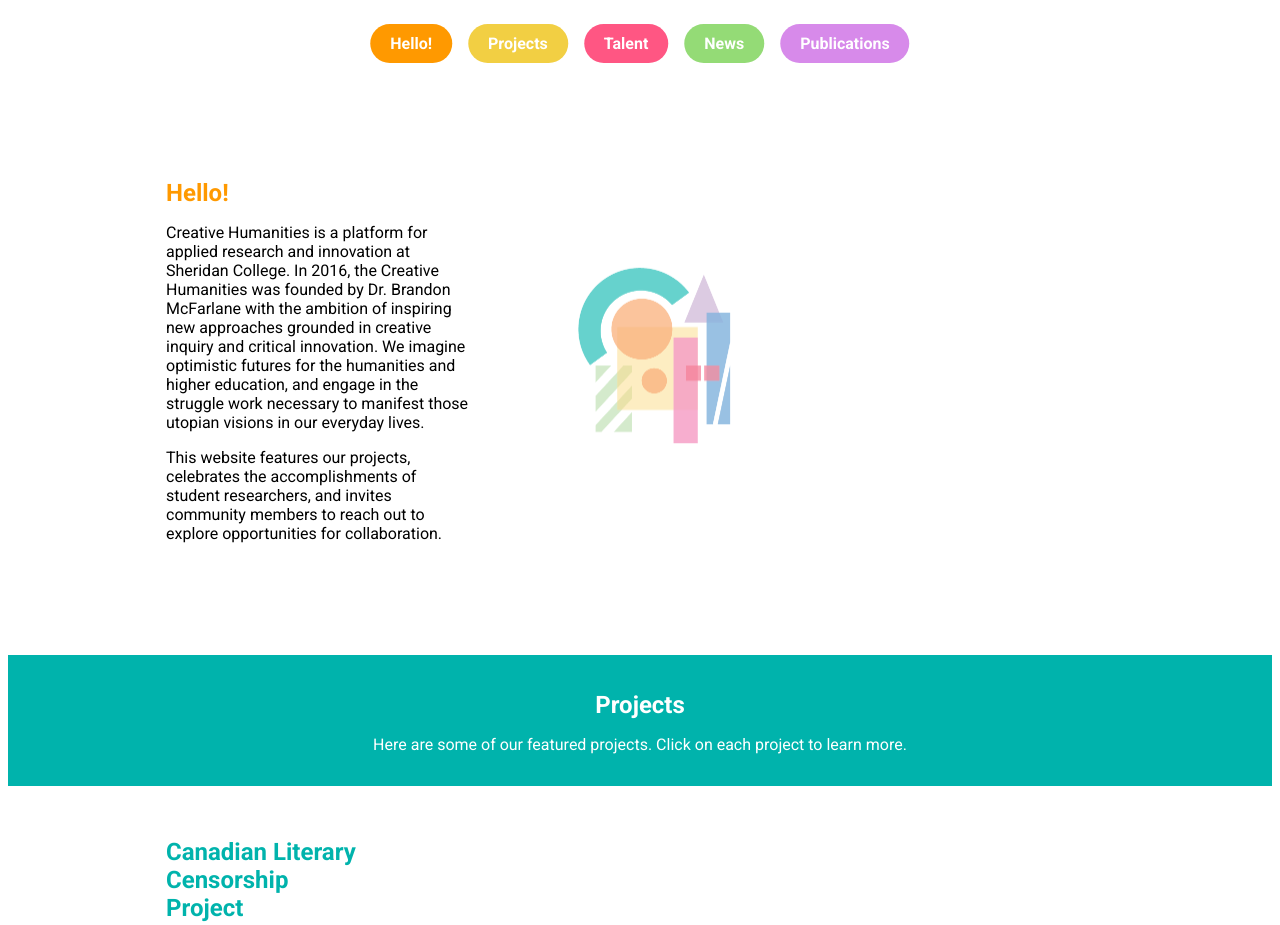
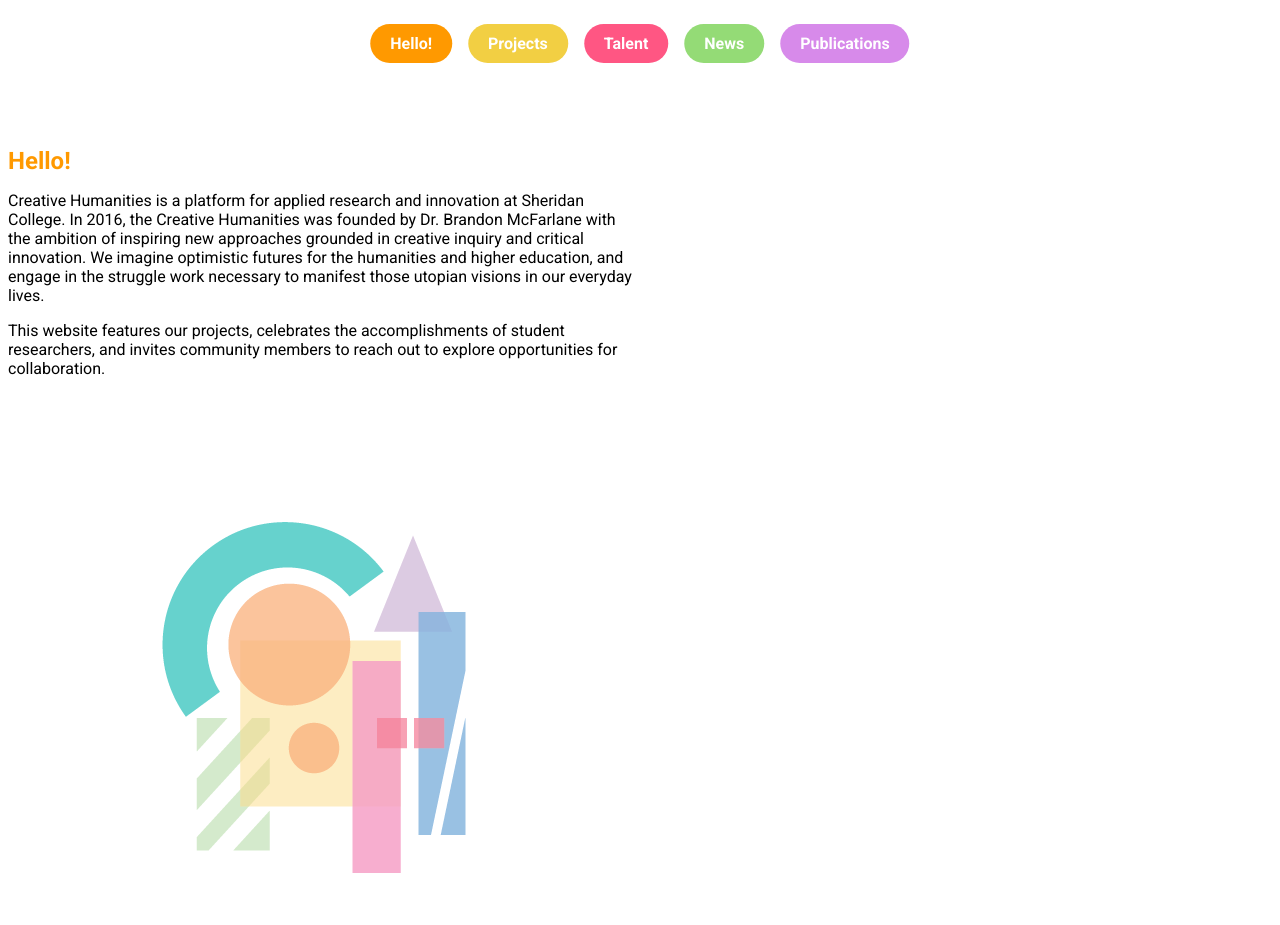
Before and after one commit to CreativeHumanities/creativehumanities.ca, a plain HTML site: page index.html in a window 1280 px wide. Shown: the part 600-1525 px from the top of the page. Drawn offline with Linux system fonts and the light colour scheme; a script that the page names is missing.

Commit message:
Update styles.css

```diff
--- a/styles.css
+++ b/styles.css
@@ -100,19 +100,15 @@ h1, h2, h3, h4, h5, h6 {
   font-weight: 700;
 }
 /* This should fix all the alignment in the sections */
-.section-wrapper {
+.section-wrapper, .content-setion {
   display: flex;
   justify-content: center;
   align-items: center;
   padding: 2rem 0;
-  max-width: 75%;
   margin: 0 auto;
 }
-.content-section {
-  display: flex;
-  justify-content: center;
-  align-items: center;
-  padding: 2rem 0;
+
+.content-container {
   max-width: 75%;
   margin: 0 auto;
 }
```
